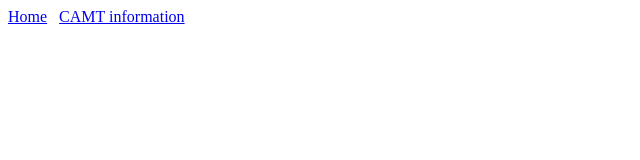
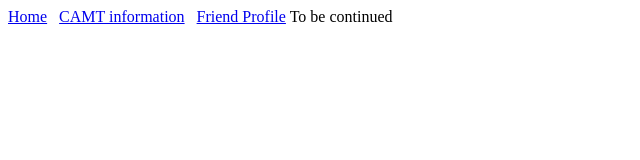
Before and after one commit to JJKung07/Lab3-3v2, a plain HTML site: page index.html in a window 1280 px wide. Shown: the whole page, without its empty margins (0-640 px from the left). Drawn offline with Linux system fonts and the light colour scheme.

Commit message:
Release version:0.1 preparation

```diff
--- a/index.html
+++ b/index.html
@@ -7,8 +7,10 @@
     <a href="profile.html">Home</a>
     &nbsp;
     <a href="information.html">CAMT information</a>
+    &nbsp;
+    <a href="friend-profile.html">Friend Profile</a>
 </head>
 <body>
-
+    To be continued
 </body>
 </html>
```
